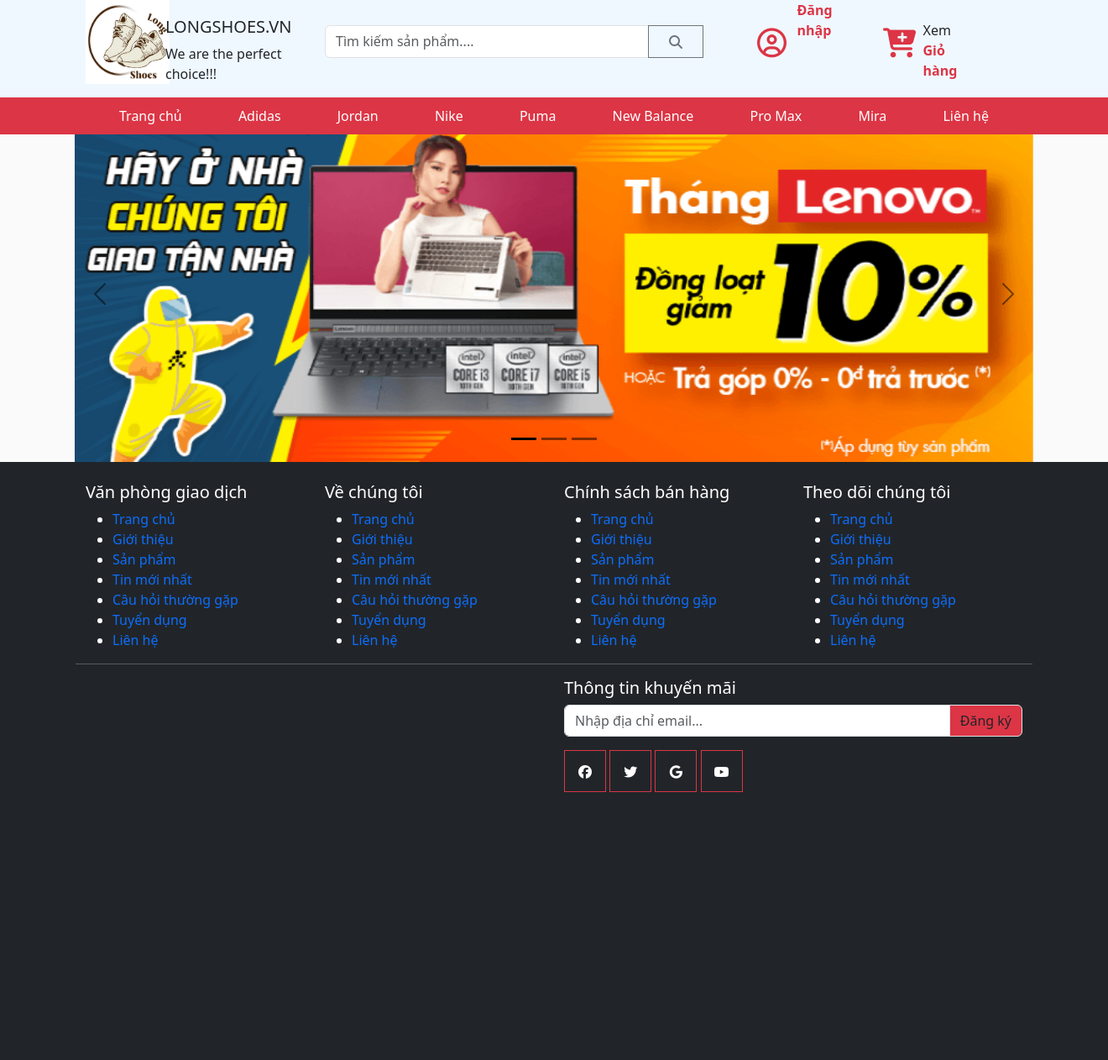
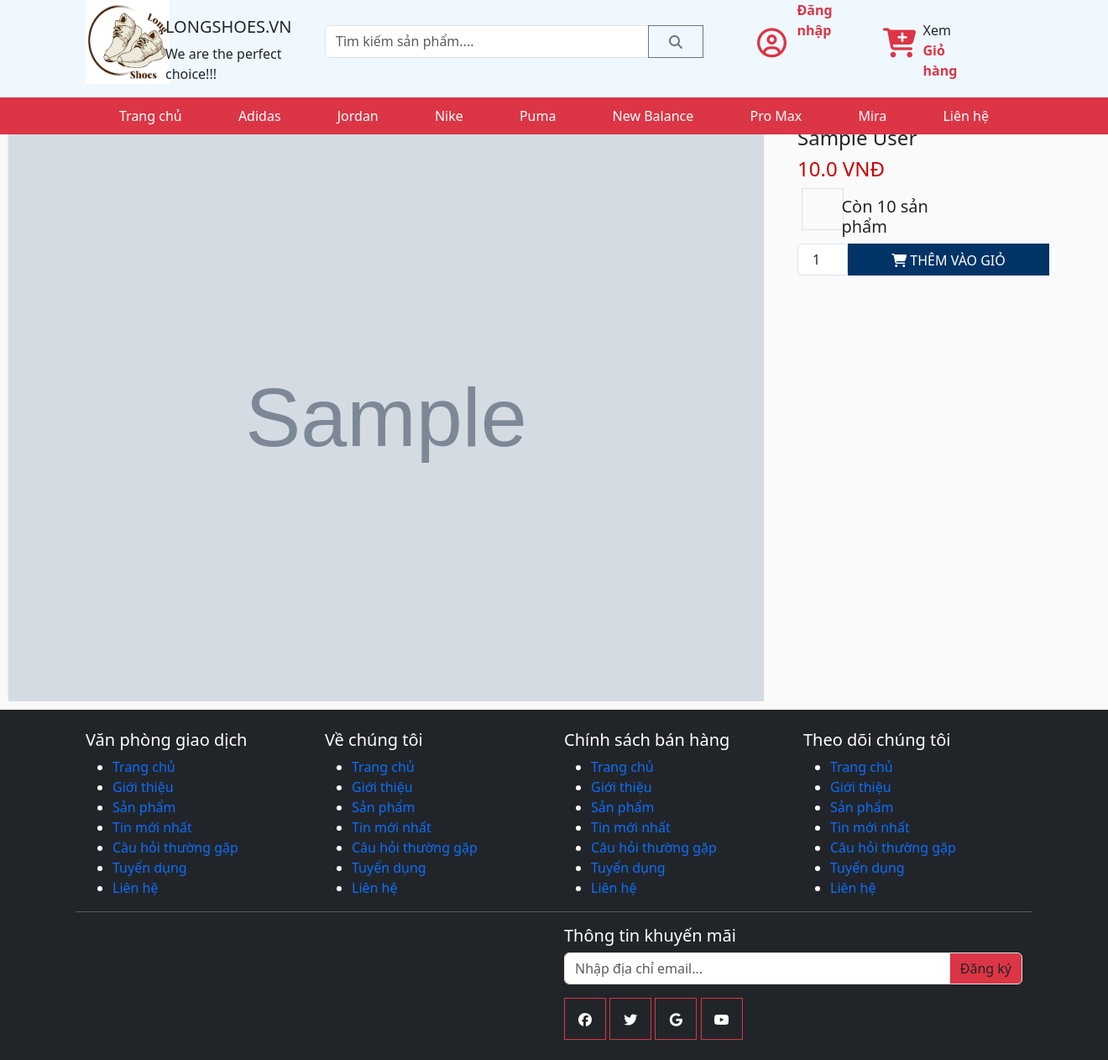
Before and after one commit to QuyHoang7703/Web_Python_Project, a Django app: page /detail/?detail=1 in a window 1320 px wide. Shown: the whole page at 84% size. Before the commit the page ends 943 px from the top, so only its background shows below. Run offline with Django 4.2, Linux system fonts and the light colour scheme; tables that the repository leaves empty hold one stand-in row (values such as "Sample post"); grey boxes marked "Sample" are stand-in pictures; some libraries are stand-ins or nearby versions; some web fonts are replaced.

Commit message:
xong chi tiet roi

```diff
--- a/web_ban_hang/admin_page/models.py
+++ b/web_ban_hang/admin_page/models.py
@@ -21,7 +21,6 @@ class Product(models.Model):
     name = models.CharField(max_length=100, null=False, blank=False)
     price = models.FloatField()
     image = models.ImageField(upload_to="products", default=None)
-    # quantity = models.IntegerField(default=1)
 
 class Size(models.Model):
     name = models.CharField(max_length=30, null=False, blank=False)
--- a/web_ban_hang/admin_page/templates/base.html
+++ b/web_ban_hang/admin_page/templates/base.html
@@ -226,6 +226,7 @@
       {% block main-content %}{% endblock main-content %}
       {% block filter-content %} {% endblock filter-content %}
       {% block search-content %} {% endblock search-content %}
+      {% block detail-content %} {% endblock detail-content %}
       <!-- footer -->
      <section class="myfooter bg-dark text-white py-4">
       <div class="container">
--- /dev/null
+++ b/web_ban_hang/admin_page/templates/detail_product.html
@@ -0,0 +1,108 @@
+{% extends 'base.html' %}
+{% load static %}
+{% block banner_slider %}
+{% endblock banner_slider %}
+{% block detail-content %}
+<div class="row">
+    {% for size in product_sizes %}
+    {% if forloop.first %}
+    <div style="display:flex;">
+        <div class="col-lg-3" style="width: 950px;">
+            <img class="thumbnail" src="/static/{{size.product.image}}" style="width: 900px; height: auto; margin-left:10px; margin-bottom:10px;">
+        </div>
+        <div>
+            <h4>{{ size.product.name}}</h4>
+            <h4 id="total" style="color: #cc0000;">{{ size.product.price}} VNĐ</h4>
+            <div style="display:flex;">
+                <div class="input-group mb-3">
+                    {% for size in product_sizes %}
+                    <div class="vcl"  style="display:flex; margin-left:5px;">
+                        <span class="border mr-3" onclick="toggleSelected(this)">
+                         {{ size.size.name}}
+                        </span>
+
+                </div>
+                {% endfor %}
+            </div>
+            <h5 id="quantity" style="position:relative; right:140px; top:10px; width:300px;" >Còn {{size.quantity}} sản phẩm</h5>
+            </div>
+
+                        <div class="d-flex" style="width:300px;">
+                            <div class="input-spinner">
+                                <input type="number" class="form-control" id="input-spinner" value="1" min="1" oninput="updateTotal()">
+                            </div>
+                            <div class="btn-group ml-3 flex-fill action-buttons">
+                                <button class="btn btn-add-to-cart flex-fill" type="button">
+                                    <i class="fa fa-shopping-cart"></i> THÊM VÀO GIỎ
+                                </button>
+                            </div>
+                        </div>
+    </div>
+    </div>
+
+    {% endif %}
+    {% endfor %}
+</div>
+
+<style>
+
+
+    .input-spinner input {
+        width: 60px;
+        text-align: center;
+    }
+
+    .action-buttons .btn-add-to-cart {
+        background-color: #003366;
+        color: white;
+    }
+
+
+    .action-buttons .btn-add-to-cart:hover {
+        background-color: #002244;
+    }
+.selected {
+        border-color:blue !important;
+        color: blue;
+        font-size: 18px;
+    }
+
+.vcl span {
+    cursor: pointer;
+      }
+</style>
+
+<script>
+    function updateTotal() {
+    var quantity = document.getElementById("input-spinner").value;
+    {% for size in product_sizes %}
+    {% if forloop.first %}
+    var pricePerItem = parseFloat("{{ size.product.price }}"); // Giá mỗi sản phẩm, chuyển về số thực
+    var total = quantity * pricePerItem;
+
+    document.getElementById("total").textContent =total.toFixed(2) + " VNĐ"; // Định dạng tiền VNĐ
+    {% endif %}
+    {% endfor %}
+}
+
+function toggleSelected(element) {
+        document.querySelectorAll('.mr-3').forEach(function(el) {
+            el.classList.remove('selected');
+        });
+        element.classList.add('selected');
+        var size_shoes = element.textContent.trim();
+        {% for size in product_sizes %}
+        if(size_shoes === "{{size.size.name}}"){
+        document.getElementById("quantity").textContent = "Còn " + "{{size.quantity}} " + "sản phẩm";
+        }
+    {% endfor %}
+
+    }
+function vcl(){
+
+}
+</script>
+
+
+
+{% endblock detail-content %}
--- a/web_ban_hang/admin_page/templates/filter_product.html
+++ b/web_ban_hang/admin_page/templates/filter_product.html
@@ -9,7 +9,7 @@
             <h6><strong>{{ product.name }}</strong></h6>
             <hr>
             <button class="btn btn-outline-secondary add-btn btn-cart">Thêm vào giỏ hàng</button>
-            <a class="btn btn-outline-success btn-seen" href="#">Xem</a>
+            <a class="btn btn-outline-success btn-seen" href="{% url 'detail_product' %}?detail={{ product.id}}">Xem</a>
             <h4 style="display:inline-block; float: right; font-size:16px;"><strong>{{ product.price }} VNĐ</strong></h4>
         </div>
     </div>
--- a/web_ban_hang/admin_page/templates/home.html
+++ b/web_ban_hang/admin_page/templates/home.html
@@ -11,7 +11,7 @@
             <h6><strong>{{ product.name }}</strong></h6>
             <hr>
             <button class="btn btn-outline-secondary add-btn btn-cart">Thêm vào giỏ hàng</button>
-            <a class="btn btn-outline-success btn-seen" href="#">Xem</a>
+            <a class="btn btn-outline-success btn-seen" href="{% url 'detail_product' %}?detail={{ product.id}}">Xem</a>
             <h4 style="display:inline-block; float: right; font-size:16px;"><strong>{{ product.price }} VNĐ</strong></h4>
         </div>
     </div>
@@ -26,7 +26,7 @@
             <h6><strong>{{ product.name }}</strong></h6>
             <hr>
             <button class="btn btn-outline-secondary add-btn btn-cart">Thêm vào giỏ hàng</button>
-            <a class="btn btn-outline-success btn-seen" href="#">Xem</a>
+            <a class="btn btn-outline-success btn-seen" href="{% url 'detail_product' %}?detail={{ product.id}}">Xem</a>
             <h4 style="display:inline-block; float: right; font-size:16px;"><strong>{{ product.price }} VNĐ</strong></h4>
         </div>
     </div>
--- a/web_ban_hang/admin_page/templates/search_product.html
+++ b/web_ban_hang/admin_page/templates/search_product.html
@@ -9,7 +9,7 @@
             <h6><strong>{{ product_name.name }}</strong></h6>
             <hr>
             <button class="btn btn-outline-secondary add-btn btn-cart">Thêm vào giỏ hàng</button>
-            <a class="btn btn-outline-success btn-seen" href="#">Xem</a>
+            <a class="btn btn-outline-success btn-seen" href="{% url 'detail_product' %}?detail={{product_name.id}}">Xem</a>
             <h4 style="display:inline-block; float: right; font-size:16px;"><strong>{{ product_name.price }} VNĐ</strong></h4>
         </div>
     </div>
--- a/web_ban_hang/admin_page/urls.py
+++ b/web_ban_hang/admin_page/urls.py
@@ -9,5 +9,6 @@ urlpatterns = [
     path("view_information/", views.view_information, name="view_information"),
     path("update_information/", views.update_information, name="update_information"),
     path("change_password/", views.change_password, name="change_password"),
+    path('detail/', views.detail_product, name='detail_product'),
     path('<str:brand_id>/', views.filter_product, name='filter_product'),
 ]
--- a/web_ban_hang/admin_page/views.py
+++ b/web_ban_hang/admin_page/views.py
@@ -188,3 +188,11 @@ def change_password(request):
             messages.error(request, "Mật khẩu hiện tại không chính xác")
 
         return redirect(reverse('change_password') + f'?user_name={user_name}')
+
+
+
+def detail_product(request):
+    if 'detail' in request.GET:
+        product_id = request.GET['detail']
+        product_sizes = ProductSize.objects.filter(product_id=product_id)
+        return render(request, 'detail_product.html', {'product_sizes': product_sizes})
--- a/web_ban_hang/web_ban_hang/settings.py
+++ b/web_ban_hang/web_ban_hang/settings.py
@@ -81,7 +81,7 @@ DATABASES = {
         'ENGINE': 'django.db.backends.mysql',
         'NAME': 'django-project',
         'USER': 'root',
-        'PASSWORD': '1234567',
+        'PASSWORD': '',
         'HOST': 'localhost'
     }
 }
```
Also changed, not shown: web_ban_hang/admin_page/static/app/css/style.css (+0 -7 lines).
